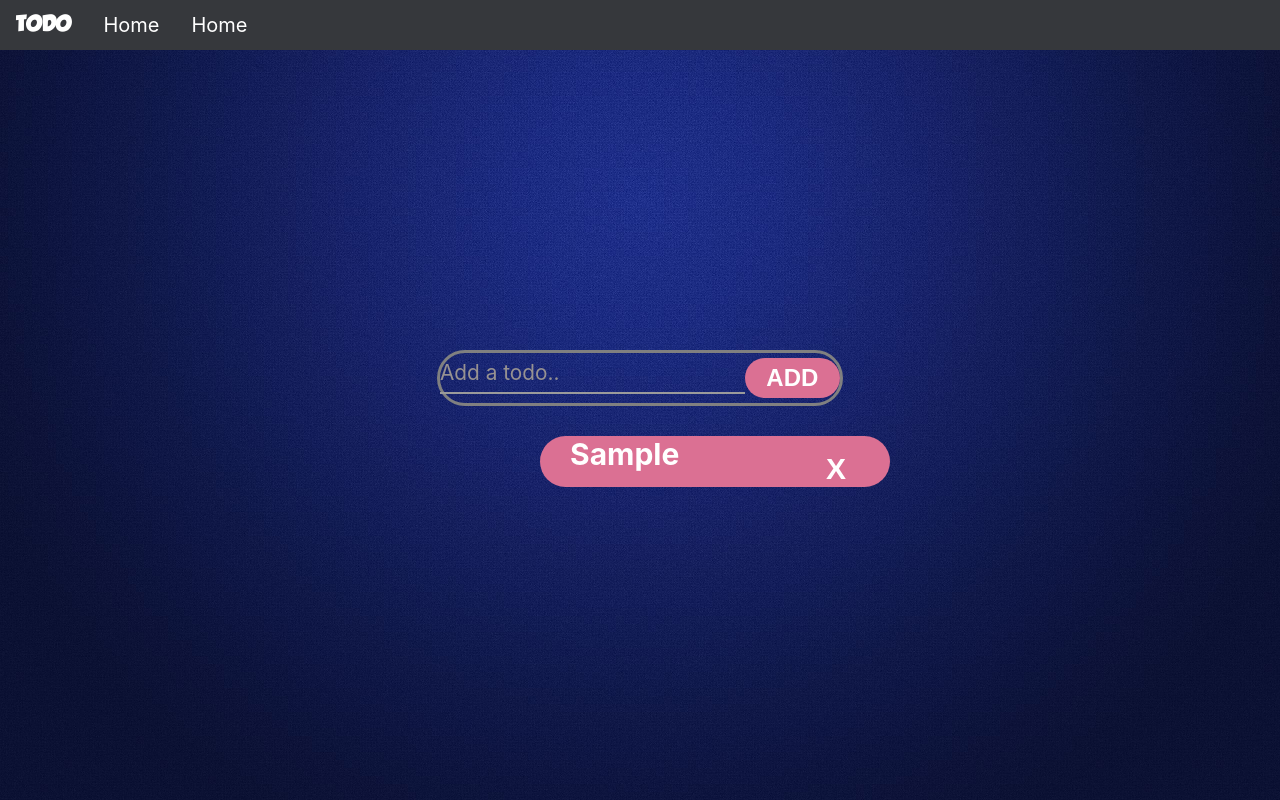
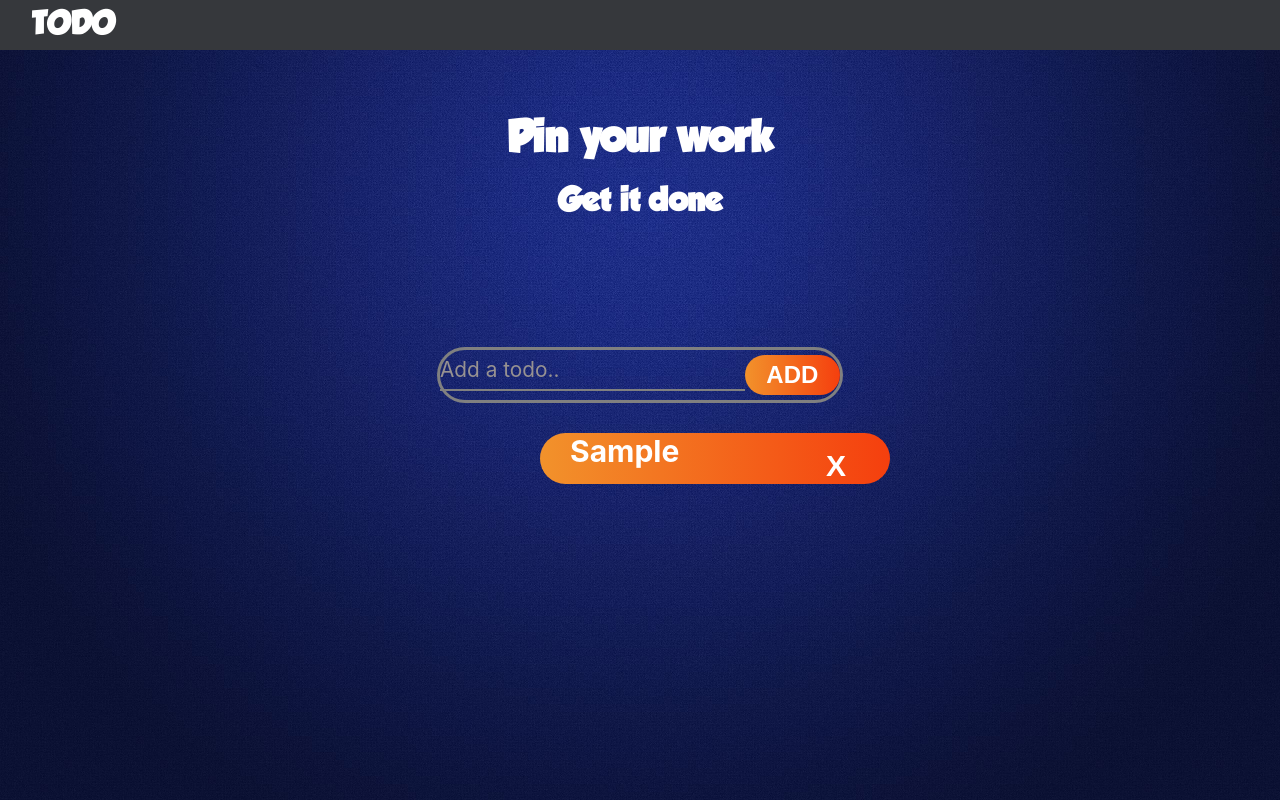
Before and after one commit to PhienNguyenHoang/Todo-Application-Mindx, a React (Create React App) app: page / in a window 1280 px wide. Both pictures are taken after typing "Sample" into the empty fields and a click on the button "ADD". Built offline with nearby package versions, Linux system fonts and the light colour scheme.

Commit message:
final commit

```diff
--- a/package.json
+++ b/package.json
@@ -8,6 +8,7 @@
     "@testing-library/user-event": "^7.2.1",
     "react": "^16.13.1",
     "react-dom": "^16.13.1",
+    "react-router-dom": "^5.2.0",
     "react-scripts": "3.4.1"
   },
   "scripts": {
@@ -32,6 +33,6 @@
     ]
   },
   "devDependencies": {
-    "node-sass": "^4.14.0"
+    "node-sass": "^4.14.1"
   }
 }
--- a/src/App.js
+++ b/src/App.js
@@ -4,15 +4,15 @@ import "./App.scss";
 
 import Todolist2 from "./components/Todolist2";
 
-import Navbar from './components/Navbar';
+import Navbar from "./components/Navbar";
+
+import { BrowserRouter, Route, Switch } from "react-router-dom";
 function App() {
   const [todos, setTodos] = useState([]);
   const [inputValue, setInputValue] = useState("");
-  const [done, setDone] = useState([]);
-
 
   const keyPress = (e) => {
-    if (e.key === 'Enter') {
+    if (e.key === "Enter") {
       onAddItem();
     }
   };
@@ -26,7 +26,6 @@ function App() {
     }
   };
   const removeItem = (itemIndex) => {
-
     const filterDone = todos.filter(function (_, index) {
       return index === itemIndex;
     });
@@ -34,17 +33,22 @@ function App() {
       return index !== itemIndex;
     });
     setTodos(filterTodos);
-    console.log(todos);
-    setDone([...done, filterDone]);
-    setTimeout(() => console.log(done), 3000);
   };
   return (
     <div className="container">
-      <Navbar />
+      <BrowserRouter>
+        <Navbar />
+      </BrowserRouter>
+      <div className="slogan">
+        <h1>Pin your work</h1>
+        <h2>Get it done</h2>
+      </div>
+
       <div className="flex-input-outer">
         <div className="flex-input-inner">
           <div>
             <input
+              autoComplete="off"
               value={inputValue}
               onChange={onChange}
               placeholder="Add a todo.."
@@ -55,7 +59,9 @@ function App() {
               required
             />
           </div>
-          <button className="button" onClick={onAddItem}>ADD</button>
+          <button className="button" onClick={onAddItem}>
+            ADD
+          </button>
         </div>
       </div>
       <Todolist2 todos={todos} removeItem={removeItem} />
--- a/src/App.scss
+++ b/src/App.scss
@@ -1,13 +1,12 @@
 
 :root {
-  --background: #E5FFB3;
+  --background: #F2922B;
   --background-accent: #DBF8A3;
   --background-accent-2: #BDE66E;
   --light: #92DE34;
-  --dark: #CD0F85;
+  --dark: #F53F0E;
   --text: #025600;
 }
-
 
 .Navbar-wrapper {
   align-items: center;
@@ -19,20 +18,25 @@
 .Navbar-wrapper a {
   padding: 0px 16px;
   text-decoration: none;
-  font-size: 20px;
+  font-size: 30px;
   color: white;
 }
 .logo {
   font-family: 'GROBOLD';
 }
-.Navbar-search-container {
-  margin-right: 16px;
+.slogan{
+  margin-top: 70px;
+  margin-bottom: -170px;
 }
-.Header-wrapper {
-  text-align: center;
+h1{
+  font-family: GROBOLD;
+  font-size: 40px;
+  color: white;
 }
-Body h1{
-  text-align: center;
+h2{
+  font-size: 30px;
+  font-family: GROBOLD;
+  color: white;
 }
 
 .ul{
@@ -64,7 +68,7 @@ li{
   }
   .li-button-container {
     display: flex;
-    background-color: palevioletred;
+    background-image: linear-gradient(to right, #F2922B, #F53F0E);
     width: 900px;
     margin-left: -50px;
     margin-right: 600px;
@@ -109,16 +113,12 @@ li{
   border-style: none;
   color: white;
 }
-$primary: palevioletred;
-$secondary: pink;
-$white: #fff;
-$gray: #9b9b9b;
 
 .form__field {
   font-family: inherit;
   width: 100%;
   border: 0;
-  border-bottom: 2px solid $gray;
+  border-bottom: 2px solid gray;
   outline: 0;
   font-size: 1.3rem;
   color:white;
@@ -136,7 +136,7 @@ $gray: #9b9b9b;
   padding-bottom: 6px;
   font-weight: 700;
   border-width: 3px;
-  border-image: linear-gradient(to right, $primary,$secondary);
+  border-image: linear-gradient(to right, var(--background), var(--dark));
   border-image-slice: 1;
 }
 /* reset input */
@@ -161,7 +161,7 @@ $gray: #9b9b9b;
   height: 40px;
   outline: none;
   border: none;
-  background-color: palevioletred;
+  background-image: linear-gradient(to right, #F2922B, #F53F0E);
   border-radius: 30px;
   font-size: 1.5rem;
   font-weight: 600;
@@ -173,15 +173,15 @@ $gray: #9b9b9b;
 .button:hover {
   background-image: linear-gradient(
     145deg,
-    transparent 10%,
+    var(--background) 10%,
     var(--dark) 10% 20%,
-    transparent 20% 30%,
+    var(--background) 20% 30%,
     var(--dark) 30% 40%,
-    transparent 40% 50%,
+    var(--background) 40% 50%,
     var(--dark) 50% 60%,
-    transparent 60% 70%,
+    var(--background) 60% 70%,
     var(--dark) 70% 80%,
-    transparent 80% 90%,
+    var(--background) 80% 90%,
     var(--dark) 90% 100%
   );
   animation: background 5s linear infinite;
--- a/src/components/Navbar.js
+++ b/src/components/Navbar.js
@@ -1,12 +1,15 @@
-import React from 'react';
-import '../App.scss';
+import React from "react";
+import "../App.scss";
+import { Link } from "react-router-dom";
 function Navbar() {
-    return(
-        <div className="Navbar-wrapper">
-            <a href="#" className="logo">TODO</a>
-            <a href="#">Home</a>
-            <a href="#">Home</a>
-        </div>
-    );
+  return (
+    <div className="Navbar-wrapper">
+      <Link to="/" className="logo">
+        <a>
+          TODO
+        </a>
+      </Link>
+    </div>
+  );
 }
 export default Navbar;
```
Also changed, not shown: 1 other file (tests, documents, lock files or other folders).
